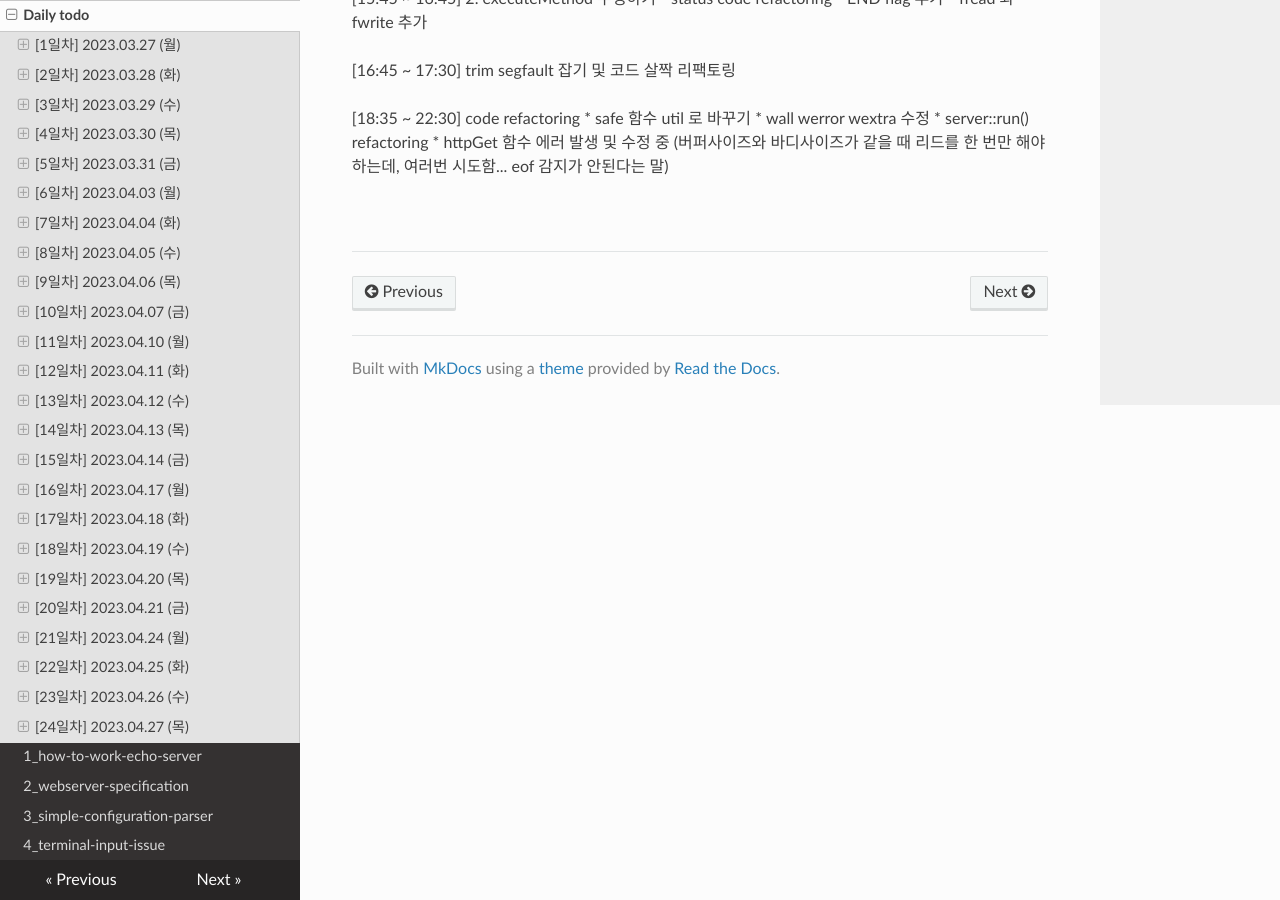
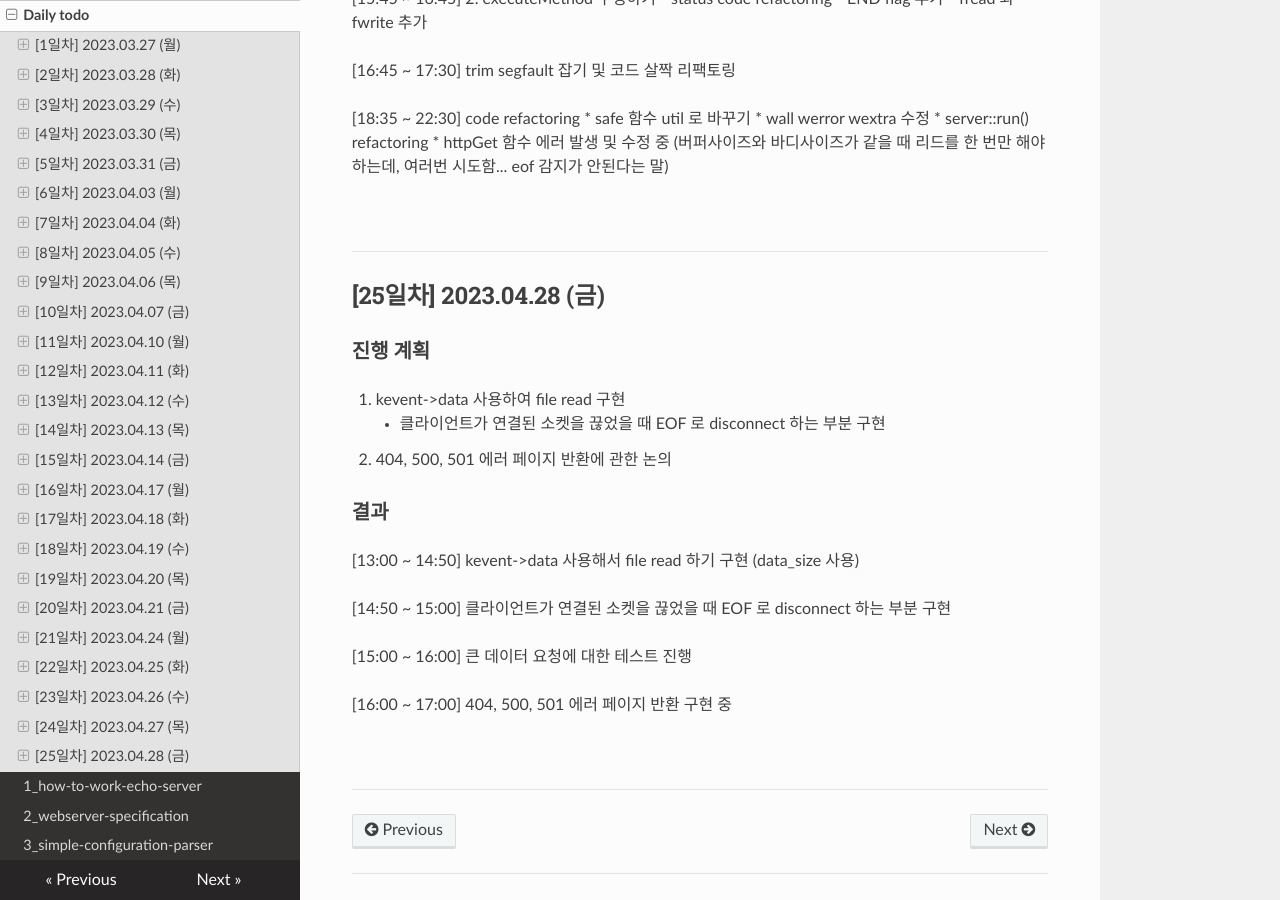
Before and after one commit to JaeHwan-s-WebServeClass/webserver-nginx, an MkDocs documentation site: the page built from docs/docs/til/0_daily-todo.md, in a window 1280 px wide and 900 px high, scrolled down 11875 px. Built offline with MkDocs 1.6.1, drawn with Linux system fonts in a browser that asks for light colours; nearby versions of some CDN libraries.

Commit message:
docs: docs

```diff
--- a/docs/docs/til/0_daily-todo.md
+++ b/docs/docs/til/0_daily-todo.md
@@ -507,3 +507,26 @@ recv, send 함수 앞/뒤로 SIGPIPE를 ignore 처리 && transaction 하나의 c
 <br>
 
 ***
+
+## [25일차] 2023.04.28 (금)
+
+### 진행 계획
+
+1. kevent->data 사용하여 file read 구현
+    + 클라이언트가 연결된 소켓을 끊었을 때 EOF 로 disconnect 하는 부분 구현
+2. 404, 500, 501 에러 페이지 반환에 관한 논의
+
+
+### 결과
+
+[13:00 ~ 14:50] kevent->data 사용해서 file read 하기 구현 (data_size 사용)
+
+[14:50 ~ 15:00] 클라이언트가 연결된 소켓을 끊었을 때 EOF 로 disconnect 하는 부분 구현
+
+[15:00 ~ 16:00] 큰 데이터 요청에 대한 테스트 진행
+
+[16:00 ~ 17:00] 404, 500, 501 에러 페이지 반환 구현 중
+
+<br>
+
+***
```
